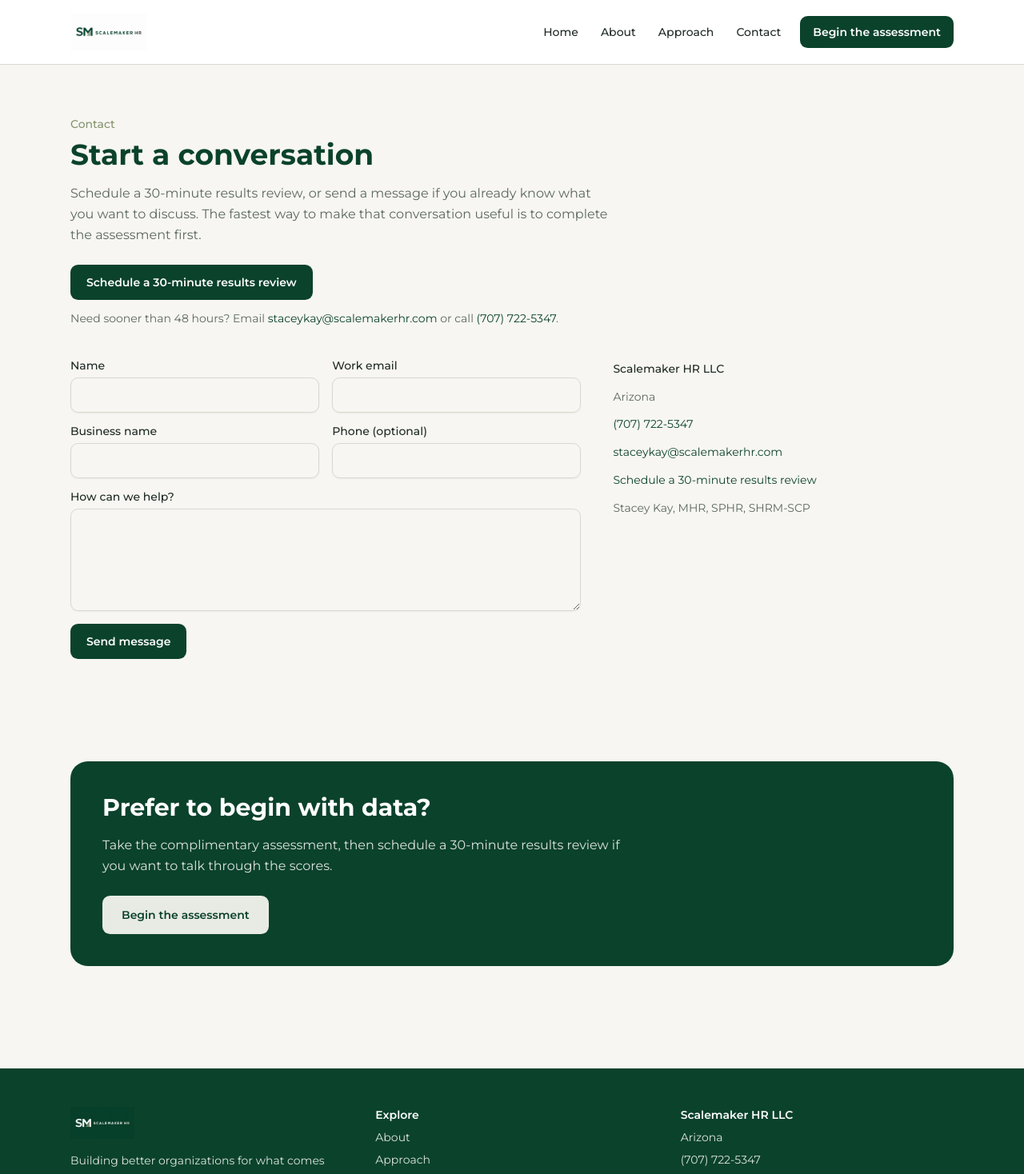
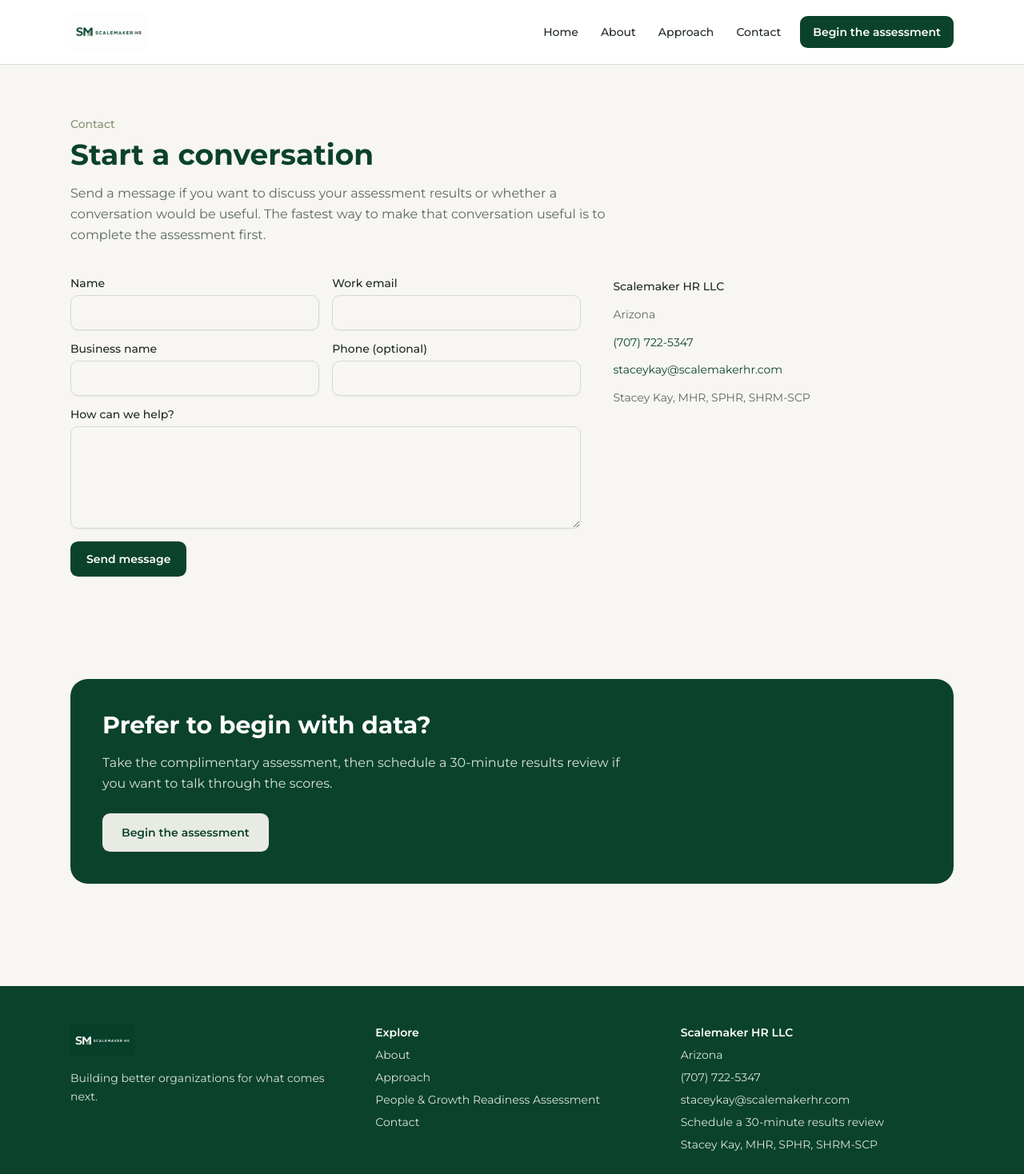
Before and after one commit to staceykay67/scalemaker-hr, a Next.js app: page /contact in a window 1280 px wide. Shown: the top 1468 px of the page at 80% size. Built offline with nearby package versions, Linux system fonts and the light colour scheme.

Commit message:
Remove Contact page booking button; keep footer booking link
Contact is for sending a message and reaching Stacey. Approach, results,
and the sitewide footer keep the shared 30-minute results review CTA.

Co-authored-by: staceykay67 <staceykay67@users.noreply.github.com>

```diff
--- a/src/app/contact/page.tsx
+++ b/src/app/contact/page.tsx
@@ -1,5 +1,4 @@
 import type { Metadata } from "next";
-import { BookingCta, BookingSoonerNote } from "@/components/booking-cta";
 import { ContactDetails } from "@/components/contact-details";
 import { ContactForm } from "@/components/contact-form";
 import { CtaBand } from "@/components/cta-band";
@@ -19,12 +18,10 @@ export default function ContactPage() {
         Start a conversation
       </h1>
       <p className="mt-4 max-w-2xl text-base leading-relaxed text-muted-foreground">
-        Schedule a 30-minute results review, or send a message if you already
-        know what you want to discuss. The fastest way to make that
+        Send a message if you want to discuss your assessment results or
+        whether a conversation would be useful. The fastest way to make that
         conversation useful is to complete the assessment first.
       </p>
-      <BookingCta className="mt-6" />
-      <BookingSoonerNote className="mt-3 max-w-2xl" />
 
       <div className="mt-10 grid gap-10 lg:grid-cols-[1.2fr_0.8fr]">
         <ContactForm />
@@ -32,6 +29,7 @@ export default function ContactPage() {
           className="space-y-3 text-sm leading-relaxed text-muted-foreground"
           headingClassName="font-medium text-foreground"
           linkClassName="text-forest underline-offset-4 hover:underline"
+          showBookingLink={false}
         />
       </div>
     </div>
--- a/src/components/contact-details.tsx
+++ b/src/components/contact-details.tsx
@@ -12,10 +12,12 @@ export function ContactDetails({
   className,
   headingClassName,
   linkClassName,
+  showBookingLink = true,
 }: {
   className?: string;
   headingClassName?: string;
   linkClassName?: string;
+  showBookingLink?: boolean;
 }) {
   return (
     <div className={className}>
@@ -31,9 +33,11 @@ export function ContactDetails({
           {CONTACT_EMAIL}
         </a>
       </p>
-      <p>
-        <BookingLink className={linkClassName} />
-      </p>
+      {showBookingLink ? (
+        <p>
+          <BookingLink className={linkClassName} />
+        </p>
+      ) : null}
       <p>{CREDENTIALS_LINE}</p>
     </div>
   );
--- a/src/components/contact-form.tsx
+++ b/src/components/contact-form.tsx
@@ -1,7 +1,6 @@
 "use client";
 
 import { useState } from "react";
-import { BookingLink } from "@/components/booking-cta";
 import { Button } from "@/components/ui/button";
 import { Input } from "@/components/ui/input";
 import { Label } from "@/components/ui/label";
@@ -45,10 +44,7 @@ export function ContactForm() {
         <p className="font-medium text-forest">Thank you.</p>
         <p className="mt-2 text-muted-foreground">
           Your message was received. If you also completed the assessment, you
-          can mention that so the conversation can start from your results. You
-          can also{" "}
-          <BookingLink className="text-forest underline-offset-4 hover:underline" />
-          .
+          can mention that so the conversation can start from your results.
         </p>
       </div>
     );
```
Also changed, not shown: 1 other file (tests, documents, lock files or other folders).
